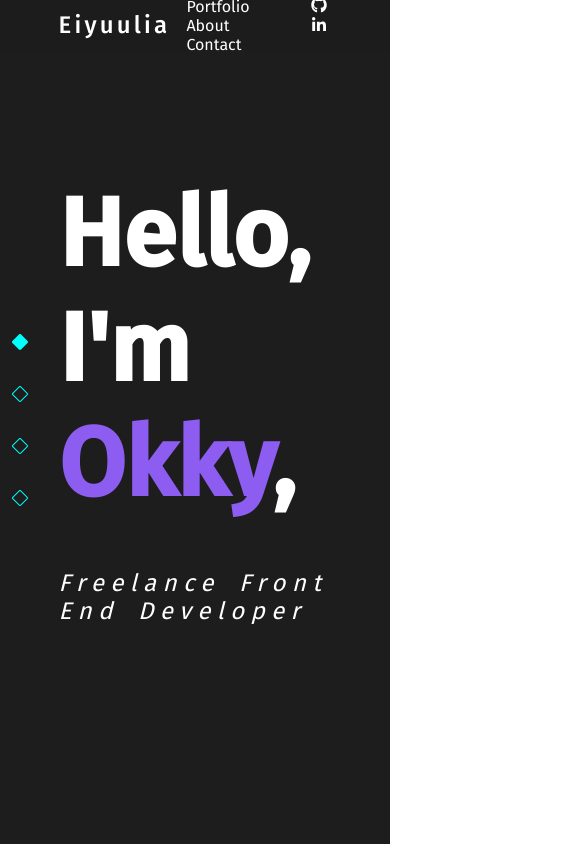
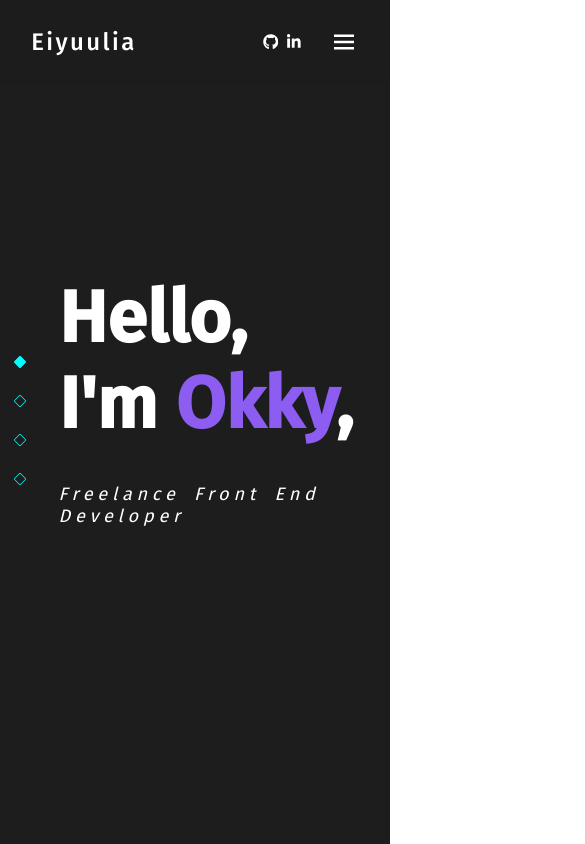
Before and after one commit to okkyprasetian/portfolio, a React (Create React App) app: page / in a window 390 px wide. Shown: the top 844 px of the page, 585 px wide, since content can reach past the window. Built offline with nearby package versions, Linux system fonts and the light colour scheme.

Commit message:
styling for mobile nav

```diff
--- a/src/App.js
+++ b/src/App.js
@@ -5,25 +5,30 @@ import Form from './components/Form'
 
 function App() {
 
-  const [scrollPosition, setScrollPosition] = useState(0);
+  // STATE
+  const [scrollPosition, setScrollPosition] = useState(0)
+  const [burger, setBurger] = useState(false)
+
+  // FUNCTION
   const handleScroll = () => {
     const position = window.pageYOffset;
     setScrollPosition(position)
   }
 
+  // USE EFFECT
   useEffect(() => {
     window.addEventListener('scroll', handleScroll, { passive: true });
     return () => {
-      window.removeEventListener('scroll', handleScroll);
+      window.removeEventListener('scroll', handleScroll)
     }
   }, [])
 
   return (
     <div className="App">
 
-      <Navbar />
+      <Navbar setBurger={setBurger} burger={burger} />
 
-      <Lift sp={scrollPosition} />
+      <Lift sp={scrollPosition} burger={burger} />
 
       <div id="home" className="layer">
         <p className="home-hello">Hello,</p>
--- a/src/components/Lift.jsx
+++ b/src/components/Lift.jsx
@@ -1,11 +1,11 @@
 import { BsDiamond, BsDiamondFill } from 'react-icons/bs'
 
-const Lift = ({ sp }) => {
+const Lift = ({ sp, burger }) => {
 
     const arr = [[0, 350], [350, 1070], [1070, 1790], [1790, 3000]]
 
     return (
-        <div className='lift'>
+        <div className={`lift ${burger && 'lift-off'}`}>
             {arr.map(e => {
                 return (
                     <div className='floor' key={e[0]} >
--- a/src/components/Navbar.jsx
+++ b/src/components/Navbar.jsx
@@ -1,18 +1,28 @@
 import { FaGithub, FaLinkedinIn } from 'react-icons/fa'
+import { BiMenu } from 'react-icons/bi'
+import { IoClose } from 'react-icons/io5'
 
-const Navbar = () => {
+const Navbar = ({ burger, setBurger }) => {
+
+    const handleClick = () => {
+        setBurger(!burger)
+    }
+
     return (
         <nav className="nav">
             <h2 className="logo">Eiyuulia</h2>
             <div className="nav-right">
-                <div className="menu">
-                    <a href="#portfolio">Portfolio</a>
-                    <a href="#about">About</a>
-                    <a href="#contact">Contact</a>
+                <div className={`menu ${burger && 'menu-on'}`}>
+                    <a href="#portfolio" onClick={handleClick}>Portfolio</a>
+                    <a href="#about" onClick={handleClick}>About</a>
+                    <a href="#contact" onClick={handleClick}>Contact</a>
                 </div>
                 <div className="socmed">
                     <a href="/"><FaGithub /></a>
                     <a href="/"><FaLinkedinIn /></a>
+                </div>
+                <div className="burger" onClick={handleClick}>
+                    {!burger ? <BiMenu /> : <IoClose />}
                 </div>
             </div>
         </nav>
--- a/src/index.css
+++ b/src/index.css
@@ -18,6 +18,7 @@
 }
 
 a {
+  display: inline-block;
   text-decoration: none;
   color: inherit;
 }
@@ -47,6 +48,10 @@ a {
   letter-spacing: 0.2rem;
 }
 
+.nav-right {
+  display: flex;
+}
+
 .menu {
   margin-right: 2rem;
 }
@@ -68,9 +73,10 @@ a {
   color: var(--teal-light);
 }
 
-.nav-right {
-  display: flex;
+.burger {
+  display: none
 }
+
 
 
 /* ===== LIFT ===== */
@@ -254,3 +260,71 @@ a {
   display: inline-block;
   margin-left: 0.5rem;
 }
+
+@media screen and (max-width: 800px) {
+  :root {
+    font-size: 12px;
+  }
+
+  .nav {
+    height: 10vh;
+    padding: 0 8%;
+  }
+
+  .logo {
+    font-size: 2rem;
+  }
+
+  .menu {
+    position: absolute;
+    top: 10vh;
+    left: 0;
+    display: flex;
+    flex-direction: column;
+    width: 100%;
+    height: 90vh;
+    margin: 0;
+    background-color: var(--black);
+    display: none;
+  }
+
+  .menu-on {
+    display: flex;
+  }
+
+  .menu a {
+    display: flex;
+    justify-content: center;
+    align-items: center;
+    width: 100%;
+    height: 10rem;
+    margin: 0;
+    font-size: 2rem;
+  }
+
+  .menu a:hover {
+    background-color: white;
+  }
+
+  .socmed {
+    display: flex;
+    align-items: center;
+  }
+
+  .socmed a {
+    display: flex;
+    align-items: center;
+    font-size: 1.3rem;
+  }
+
+  .burger {
+    display: flex;
+    align-items: center;
+    margin-left: 2rem;
+    font-size: 2.5rem;
+  }
+
+  .lift-off {
+    display: none;
+  }
+}
```
